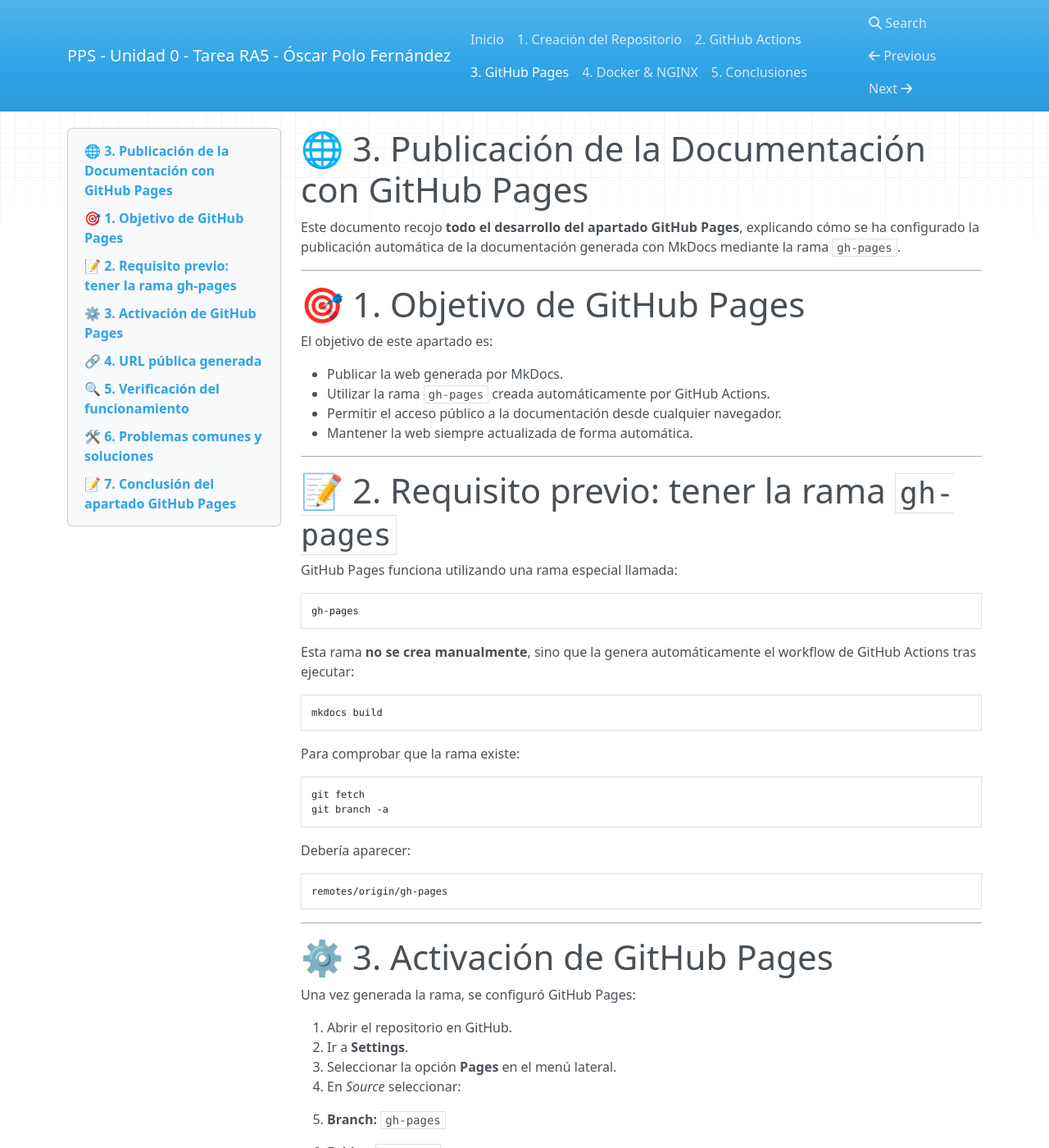
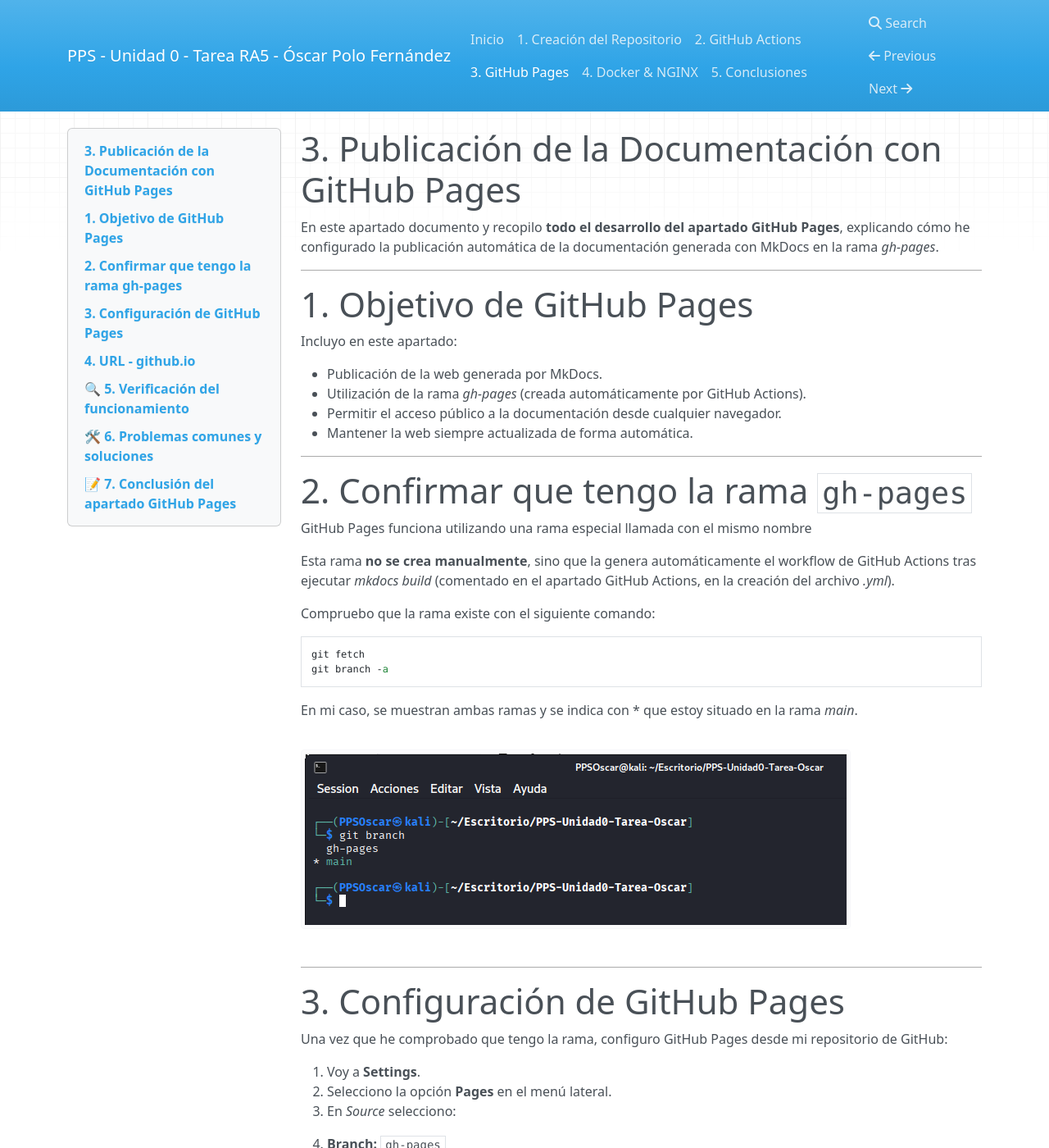
Before and after one commit to PPSOscar/PPS-Unidad0-Tarea-Oscar, an MkDocs documentation site: the page built from docs/gitPages.md, in a window 1280 px wide and 1400 px high. Shown: the whole window at 82% size. Built offline with MkDocs 1.6.1, drawn with Linux system fonts in a browser that asks for light colours; nearby versions of some CDN libraries; some of the changed text lies outside the part shown.

Commit message:
modificando documentacion ghPages

````diff
--- a/docs/gitPages.md
+++ b/docs/gitPages.md
@@ -1,81 +1,71 @@
-# 🌐 3. Publicación de la Documentación con GitHub Pages
+#3. Publicación de la Documentación con GitHub Pages
 
-Este documento recojo **todo el desarrollo del apartado GitHub Pages**, explicando cómo se ha configurado la publicación automática de la documentación generada con MkDocs mediante la rama `gh-pages`.
+En este apartado documento y recopilo **todo el desarrollo del apartado GitHub Pages**, explicando cómo he configurado la publicación automática de la documentación generada con MkDocs en la rama _gh-pages_.
 
 ---
 
-# 🎯 1. Objetivo de GitHub Pages
+#1. Objetivo de GitHub Pages
 
-El objetivo de este apartado es:
+Incluyo en este apartado:
 
-- Publicar la web generada por MkDocs.
-- Utilizar la rama `gh-pages` creada automáticamente por GitHub Actions.
+- Publicación de la web generada por MkDocs.
+- Utilización de la rama _gh-pages_ (creada automáticamente por GitHub Actions).
 - Permitir el acceso público a la documentación desde cualquier navegador.
 - Mantener la web siempre actualizada de forma automática.
 
 ---
 
-# 📝 2. Requisito previo: tener la rama `gh-pages`
+#2. Confirmar que tengo la rama `gh-pages`
 
-GitHub Pages funciona utilizando una rama especial llamada:
+GitHub Pages funciona utilizando una rama especial llamada con el mismo nombre
+
+Esta rama **no se crea manualmente**, sino que la genera automáticamente el workflow de GitHub Actions tras ejecutar _mkdocs build_ (comentado en el apartado GitHub Actions, en la creación del archivo _.yml_).
+
+Compruebo que la rama existe con el siguiente comando:
 
 ```
-gh-pages
-```
-
-Esta rama **no se crea manualmente**, sino que la genera automáticamente el workflow de GitHub Actions tras ejecutar:
-
-```bash
-mkdocs build
-```
-
-Para comprobar que la rama existe:
-
-```bash
 git fetch
 git branch -a
 ```
+En mi caso, se muestran ambas ramas y se indica con * que estoy situado en la rama _main_.
 
-Debería aparecer:
-
-```
-remotes/origin/gh-pages
-```
+![rama](img/imagenes_gitPages/rama.png)
 
 ---
 
-# ⚙️ 3. Activación de GitHub Pages
+#3. Configuración de GitHub Pages
 
-Una vez generada la rama, se configuró GitHub Pages:
+Una vez que he comprobado que tengo la rama, configuro GitHub Pages desde mi repositorio de GitHub:
 
-1. Abrir el repositorio en GitHub.
-2. Ir a **Settings**.
-3. Seleccionar la opción **Pages** en el menú lateral.
-4. En *Source* seleccionar:
+1. Voy a **Settings**.
+2. Selecciono la opción **Pages** en el menú lateral.
+4. En *Source* selecciono:
 
    - **Branch:** `gh-pages`
    - **Folder:** `/ (root)`
 
-5. Guardar la configuración.
+5. Guardo la configuración.
 
-GitHub mostrará la URL pública donde se publicará la documentación.
+GitHub muestra la URL pública donde se publicará la documentación.
+
+![ghpages](img/imagenes_gitPages/ghpages.jpg)
 
 ---
 
-# 🔗 4. URL pública generada
+#4. URL - github.io
 
-La URL de acceso a la documentación tiene este formato:
+Mi URL de acceso a la documentación es la siguiente:
 
 ```
-https://TuUsuario.github.io/PPS-Unidad0-Tarea-Oscar/
+https://ppsoscar.github.io/PPS-Unidad0-Tarea-Oscar/gitPages/
 ```
 
-Donde:
+Es esta URL:
 
-- `TuUsuario` = tu nombre de usuario de GitHub
-- `PPS-Unidad0-Tarea-Tu_nombre` = nombre del repositorio sin `docs/` ni subrutas
+- _ppsoscar_ = mi nombre de usuario de GitHub
+- _PPS-Unidad0-Tarea-Oscar_ = nombre del repositorio
 
-Al abrir esa URL, la web generada por MkDocs estará disponible públicamente.
+Al abrir esa URL, mi web generada por MkDocs está disponible públicamente.
 
 ---
 
````
Also changed, not shown: docs/gitActions.md (+2 -2 lines), docs/img/imagenes_gitPages/ghpages.jpg (added), docs/img/imagenes_gitPages/rama.png (added), docs/img/imagenes_gitPages/web.png (added), 1 other file.
